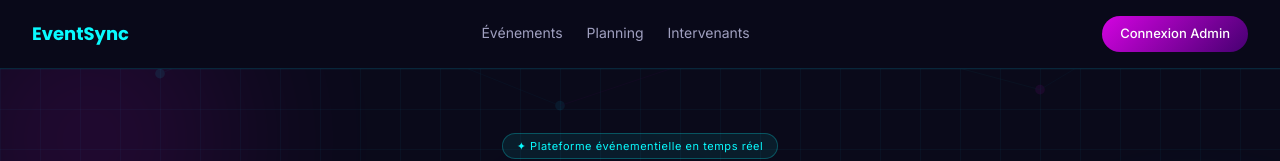
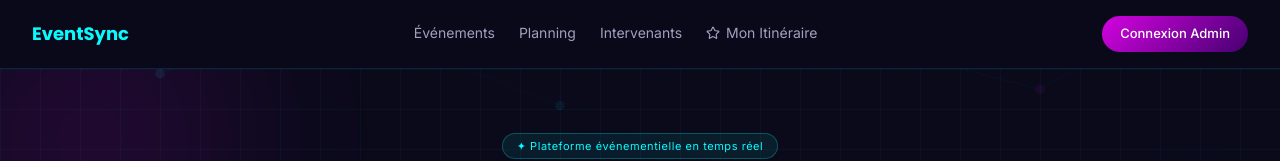
Before and after one commit to web3-hei-2026/Event-sync, a Next.js app in the folder client/: page / in a window 1280 px wide. Shown: the top 161 px of the page. Built offline with nearby package versions, Linux system fonts and the light colour scheme; no server answers.

Commit message:
feat(layout): add favorites link to navigation header

```diff
--- a/client/components/layout/Header.tsx
+++ b/client/components/layout/Header.tsx
@@ -1,6 +1,7 @@
 'use client';
 import Link from 'next/link';
 import { usePathname } from 'next/navigation';
+import { Star } from 'lucide-react'; // Assure-toi d'avoir lucide-react
 
 export default function Header() {
   const pathname = usePathname();
@@ -10,6 +11,8 @@ export default function Header() {
     { href: '/events', label: 'Événements' },
     { href: '/planning', label: 'Planning' },
     { href: '/speakers', label: 'Intervenants' },
+    // AJOUT DE L'ITINÉRAIRE PERSONNEL
+    { href: '/favorites', label: 'Mon Itinéraire', icon: true },
   ];
 
   return (
@@ -35,8 +38,12 @@ export default function Header() {
                 fontSize: 14, textDecoration: 'none',
                 borderBottom: isActive ? '1px solid #09FBFF' : 'none',
                 paddingBottom: 2,
+                display: 'flex',
+                alignItems: 'center',
+                gap: '6px'
               }}
             >
+              {link.icon && <Star size={14} fill={isActive ? "#09FBFF" : "none"} />}
               {link.label}
             </Link>
           );
```
